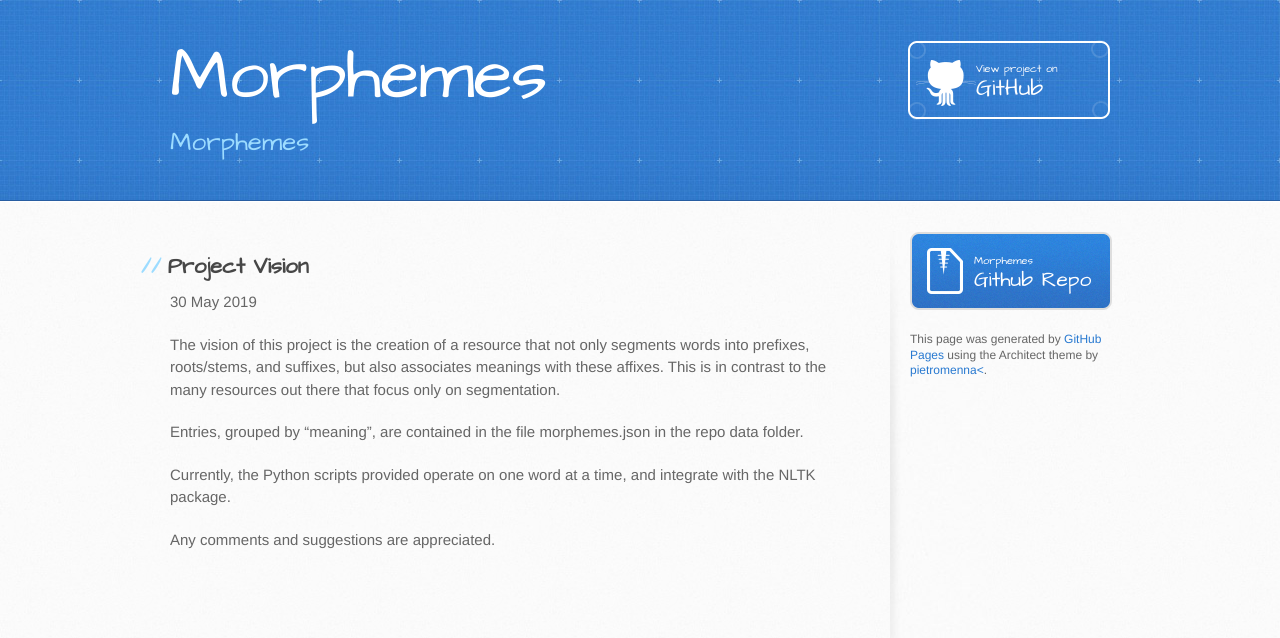
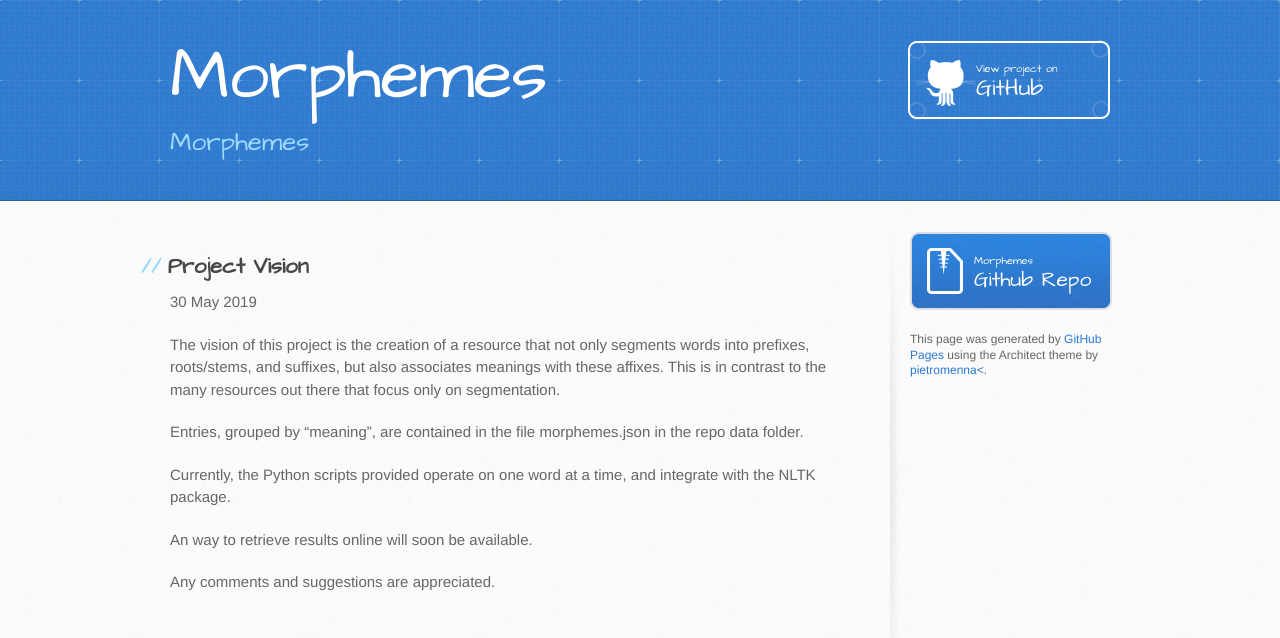
Before and after one commit to colingoldberg/morphemes, a Jekyll site: the page built from docs/_posts/2019-05-30-project-vision.markdown, in a window 1280 px wide. Shown: the top 638 px of the page. Built offline with Jekyll 4.4.1, drawn with Linux system fonts in a browser that asks for light colours.

Commit message:
Update 2019-05-30-project-vision.markdown

```diff
--- a/docs/_posts/2019-05-30-project-vision.markdown
+++ b/docs/_posts/2019-05-30-project-vision.markdown
@@ -11,4 +11,6 @@ Entries, grouped by "meaning", are contained in the file morphemes.json in the r
 
 Currently, the Python scripts provided operate on one word at a time, and integrate with the NLTK package.
 
+An way to retrieve results online will soon be available.
+
 Any comments and suggestions are appreciated.
```
